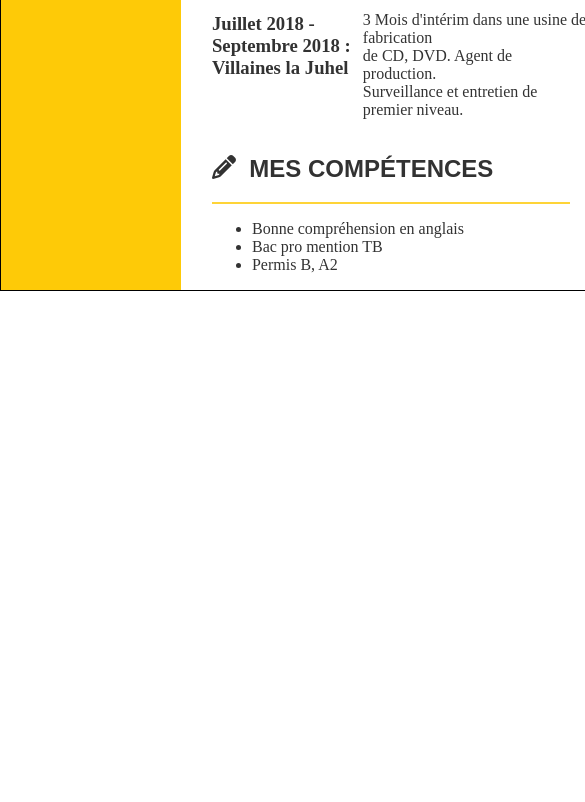
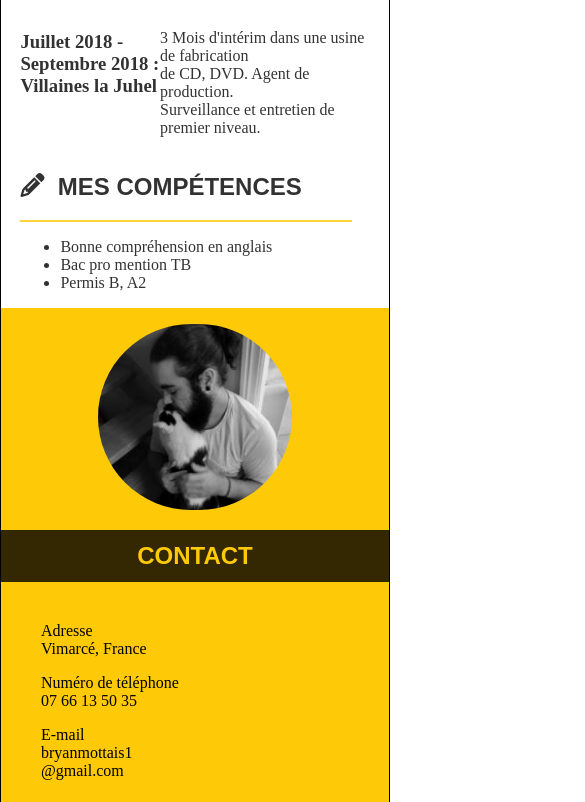
Before and after one commit to Siattom/Siattom.github.io, a plain HTML site: page Index.html in a window 390 px wide. Shown: the part 1198-2000 px from the top of the page, 585 px wide, since content can reach past the window. Before the commit the page ends 1489 px from the top, so only its background shows below. Drawn offline with Linux system fonts and the light colour scheme.

Commit message:
responsive

```diff
--- a/style-cv.css
+++ b/style-cv.css
@@ -89,8 +89,9 @@ section
 			{
    				background-color: rgba(0, 0, 0, 0.8);
     			color: #FECA07;
-                text-align: center;
                 padding: 0.5em;
+                display: flex;
+                justify-content: center;
 			}
 
             .contenucontact
@@ -199,9 +200,15 @@ section
 
 @media screen and (max-width: 1024px)
 {
+
+	#page
+	{
+		flex-direction: column-reverse;
+	}
+
     #liseré
     {
-        min-width: 180px;
+        width: 100%;
     }
 
     .img
```
